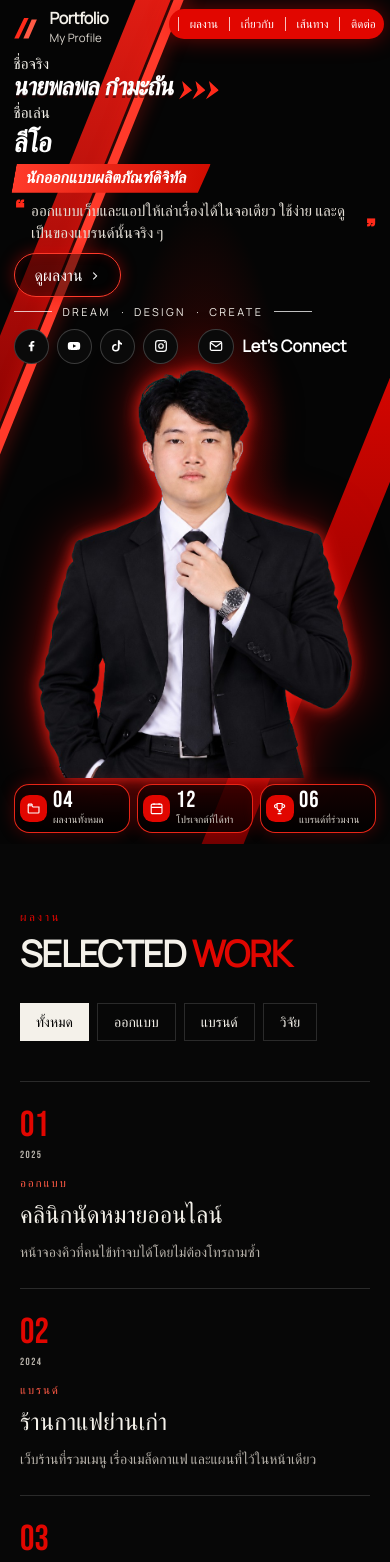
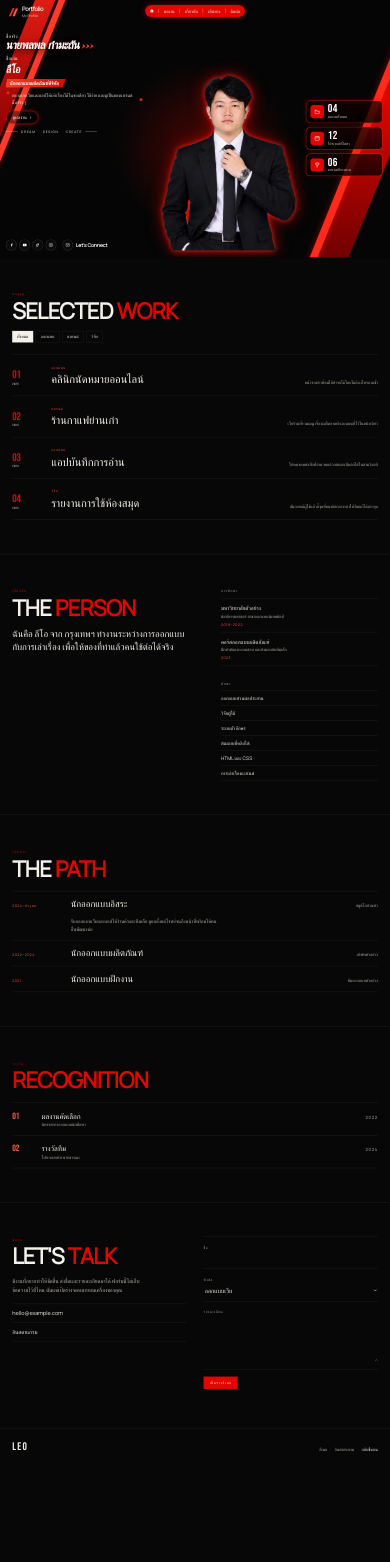
Before and after one commit to pammatan/cinematic-resume, a React (Vite) app: page / in a window 390 px wide. Shown: the top 1562 px of the page. After the commit the page ends 1465 px from the top, so only its background shows below. Built offline with nearby package versions, Linux system fonts and the light colour scheme; a web font is replaced by a local one.

Commit message:
Scale the desktop layout to the phone width instead of using a separate phone layout.
Co-authored-by: Cursor <cursoragent@cursor.com>

```diff
--- a/src/components/About.tsx
+++ b/src/components/About.tsx
@@ -4,11 +4,11 @@ import { SectionHeading } from "./SectionHeading";
 
 export function About() {
   return (
-    <section id="about" className="scroll-mt-24 border-t border-line py-16 md:py-28">
-      <div className="mx-auto grid max-w-[1400px] gap-10 px-5 md:px-10 lg:grid-cols-[1.1fr_0.9fr] lg:gap-14">
+    <section id="about" className="scroll-mt-24 border-t border-line py-28">
+      <div className="mx-auto grid max-w-[1400px] grid-cols-[1.1fr_0.9fr] gap-14 px-10">
         <Reveal>
           <SectionHeading eyebrow="เกี่ยวกับ" title="THE PERSON" />
-          <p className="mt-6 max-w-xl text-xl leading-snug md:mt-8 md:text-3xl">
+          <p className="mt-8 max-w-xl text-3xl leading-snug">
             ฉันคือ {profile.name} จาก {profile.location} ทำงานระหว่างการออกแบบกับการเล่าเรื่อง
             เพื่อให้ของที่ทำแล้วคนใช้ต่อได้จริง
           </p>
--- a/src/components/Awards.tsx
+++ b/src/components/Awards.tsx
@@ -6,8 +6,8 @@ export function Awards() {
   if (profile.awards.length === 0) return null;
 
   return (
-    <section id="awards" className="scroll-mt-24 border-t border-line py-16 md:py-28">
-      <div className="mx-auto max-w-[1400px] px-5 md:px-10">
+    <section id="awards" className="scroll-mt-24 border-t border-line py-28">
+      <div className="mx-auto max-w-[1400px] px-10">
         <Reveal>
           <SectionHeading eyebrow="รางวัล" title="RECOGNITION" />
         </Reveal>
@@ -15,7 +15,7 @@ export function Awards() {
           {profile.awards.map((award, index) => (
             <li
               key={`${award.title}-${award.year}`}
-              className="grid gap-1 border-b border-line py-5 md:grid-cols-[4rem_1fr_auto] md:items-baseline md:gap-8 md:py-6"
+              className="grid grid-cols-[4rem_1fr_auto] items-baseline gap-8 border-b border-line py-6"
             >
               <span className="font-display text-3xl text-signal">
                 {String(index + 1).padStart(2, "0")}
--- a/src/components/Contact.tsx
+++ b/src/components/Contact.tsx
@@ -34,8 +34,8 @@ export function Contact() {
   }
 
   return (
-    <section id="contact" className="scroll-mt-24 border-t border-line py-16 md:py-28">
-      <div className="mx-auto grid max-w-[1400px] gap-10 px-5 md:px-10 lg:grid-cols-2 lg:gap-14">
+    <section id="contact" className="scroll-mt-24 border-t border-line py-28">
+      <div className="mx-auto grid max-w-[1400px] grid-cols-2 gap-14 px-10">
         <Reveal>
           <SectionHeading eyebrow="ติดต่อ" title="LET'S TALK" />
           <p className="mt-8 max-w-md text-lg leading-relaxed text-mute">
--- a/src/components/Footer.tsx
+++ b/src/components/Footer.tsx
@@ -4,7 +4,7 @@ import { SafeLink } from "./SafeLink";
 export function Footer() {
   return (
     <footer className="border-t border-line">
-      <div className="mx-auto flex max-w-[1400px] flex-col gap-6 px-5 py-8 md:flex-row md:items-end md:justify-between md:px-10 md:py-10">
+      <div className="mx-auto flex max-w-[1400px] flex-row items-end justify-between gap-6 px-10 py-10">
         <div>
           <p className="font-display text-4xl tracking-[0.12em]">{profile.mark}</p>
         </div>
--- a/src/components/Journey.tsx
+++ b/src/components/Journey.tsx
@@ -7,8 +7,8 @@ export function Journey() {
   const [openId, setOpenId] = useState(profile.journey[0]?.id ?? "");
 
   return (
-    <section id="journey" className="scroll-mt-24 border-t border-line py-16 md:py-28">
-      <div className="mx-auto max-w-[1400px] px-5 md:px-10">
+    <section id="journey" className="scroll-mt-24 border-t border-line py-28">
+      <div className="mx-auto max-w-[1400px] px-10">
         <Reveal>
           <SectionHeading eyebrow="เส้นทาง" title="THE PATH" />
         </Reveal>
@@ -21,20 +21,20 @@ export function Journey() {
                 <h3>
                   <button
                     type="button"
-                    className="grid w-full gap-1 py-5 text-left md:grid-cols-[10rem_1fr_auto] md:items-baseline md:gap-8 md:py-6"
+                    className="grid w-full grid-cols-[10rem_1fr_auto] items-baseline gap-8 py-6 text-left"
                     aria-expanded={open}
                     aria-controls={panelId}
                     onClick={() => setOpenId(open ? "" : item.id)}
                   >
                     <span className="text-[0.72rem] tracking-[0.14em] text-signal">{item.years}</span>
-                    <span className="text-2xl md:text-3xl">{item.title}</span>
+                    <span className="text-3xl">{item.title}</span>
                     <span className="text-sm text-mute">{item.org}</span>
                   </button>
                 </h3>
                 <p
                   id={panelId}
                   hidden={!open}
-                  className="max-w-2xl pb-5 text-base leading-relaxed text-mute md:pb-6 md:pl-[12rem]"
+                  className="max-w-2xl pb-6 pl-[12rem] text-base leading-relaxed text-mute"
                 >
                   {item.detail}
                 </p>
--- a/src/components/SectionHeading.tsx
+++ b/src/components/SectionHeading.tsx
@@ -11,7 +11,7 @@ export function SectionHeading({ eyebrow, title }: SectionHeadingProps) {
   return (
     <div>
       <p className="text-[0.72rem] tracking-[0.22em] text-blood">{eyebrow}</p>
-      <h2 className="mt-3 text-4xl leading-[0.95] font-semibold tracking-tight md:text-7xl">
+      <h2 className="mt-3 text-7xl leading-[0.95] font-semibold tracking-tight">
         {lead ? <span className="text-paper">{lead} </span> : null}
         <span className="text-blood">{accent}</span>
       </h2>
--- a/src/components/Work.tsx
+++ b/src/components/Work.tsx
@@ -20,8 +20,8 @@ export function Work() {
       : profile.projects.filter((item) => item.category === category);
 
   return (
-    <section id="work" className="scroll-mt-24 py-16 md:py-28">
-      <div className="mx-auto max-w-[1400px] px-5 md:px-10">
+    <section id="work" className="scroll-mt-24 py-28">
+      <div className="mx-auto max-w-[1400px] px-10">
         <Reveal>
           <SectionHeading eyebrow="ผลงาน" title="SELECTED WORK" />
         </Reveal>
@@ -55,7 +55,7 @@ export function Work() {
               <li key={project.id} className="border-b border-line">
                 <button
                   type="button"
-                  className="grid w-full gap-3 py-6 text-left md:grid-cols-[6rem_1fr_auto] md:items-end md:gap-8 md:py-8"
+                  className="grid w-full grid-cols-[6rem_1fr_auto] items-end gap-8 py-8 text-left"
                   onClick={(event) => {
                     opener.current = event.currentTarget;
                     setSelected(project);
@@ -69,7 +69,7 @@ export function Work() {
                     <span className="block text-[0.72rem] tracking-[0.16em] text-signal">
                       {project.category}
                     </span>
-                    <span className="mt-2 block text-2xl leading-tight md:text-4xl">
+                    <span className="mt-2 block text-4xl leading-tight">
                       {project.title}
                     </span>
                   </span>
--- /dev/null
+++ b/src/fit.ts
@@ -0,0 +1,35 @@
+const DESIGN = 1280;
+const PHONE = 760;
+
+export function fitDesktop() {
+  const root = document.getElementById("root");
+  if (!root) return;
+
+  let frame = 0;
+
+  const apply = () => {
+    const viewport = document.documentElement.clientWidth;
+    const fitting = viewport < PHONE;
+    const scale = fitting ? viewport / DESIGN : 1;
+
+    root.style.width = fitting ? `${DESIGN}px` : "";
+    root.style.transformOrigin = "top left";
+    root.style.transform = fitting ? `scale(${scale})` : "";
+    root.style.position = fitting ? "absolute" : "";
+    root.style.left = fitting ? "0" : "";
+    root.style.top = fitting ? "0" : "";
+
+    document.body.style.height = fitting ? `${root.scrollHeight * scale}px` : "";
+  };
+
+  const schedule = () => {
+    cancelAnimationFrame(frame);
+    frame = requestAnimationFrame(apply);
+  };
+
+  schedule();
+  window.addEventListener("resize", schedule);
+  window.visualViewport?.addEventListener("resize", schedule);
+  new ResizeObserver(schedule).observe(root);
+  window.addEventListener("load", schedule);
+}
--- a/src/main.tsx
+++ b/src/main.tsx
@@ -10,6 +10,9 @@ import "@fontsource/ibm-plex-sans-thai/thai-600.css";
 import "@fontsource/ibm-plex-sans-thai/thai-700.css";
 import "./styles/global.css";
 import { App } from "./App";
+import { fitDesktop } from "./fit";
+
+fitDesktop();
 
 const root = document.getElementById("root");
 if (!root) throw new Error("ไม่พบจุดเริ่มของหน้า");
--- a/src/styles/global.css
+++ b/src/styles/global.css
@@ -408,172 +408,6 @@ html[data-motion="on"] {
   line-height: 1.2;
 }
 
-@media (max-width: 700px) {
-  .hero {
-    height: 100dvh;
-    min-height: 100dvh;
-    padding: 3.5rem 0.85rem 0.7rem;
-  }
-
-  .hero-brand {
-    top: 0.65rem;
-    left: 0.75rem;
-  }
-
-  .hero-brand svg {
-    width: 1.7rem;
-    height: 1.7rem;
-  }
-
-  .hero-brand strong {
-    font-size: 1rem;
-  }
-
-  .hero-shards span:nth-child(1) {
-    left: -2.2rem;
-    width: 2.2rem;
-  }
-
-  .hero-shards span:nth-child(2) {
-    left: 0.2rem;
-    width: 0.65rem;
-  }
-
-  .hero-shards span:nth-child(3) {
-    right: -1.5rem;
-    width: 2.6rem;
-  }
-
-  .hero-shards span:nth-child(4) {
-    display: none;
-  }
-
-  header nav[aria-label="ส่วนของหน้า"] {
-    top: 0.55rem !important;
-    right: 0.4rem !important;
-    left: auto !important;
-    max-width: calc(100% - 8.6rem);
-    transform: none !important;
-    translate: none !important;
-    padding: 0.12rem 0.2rem;
-  }
-
-  header nav[aria-label="ส่วนของหน้า"] a {
-    padding: 0.28rem 0.3rem;
-    font-size: 0.72rem;
-  }
-
-  header nav[aria-label="ส่วนของหน้า"] > a:first-child {
-    display: none;
-  }
-
-  .hero-stage {
-    display: flex;
-    flex-direction: column;
-    height: 100%;
-    min-height: 0;
-    gap: 0.35rem;
-  }
-
-  .hero-copy {
-    width: 100%;
-    padding-top: 0;
-  }
-
-  .hero-kicker {
-    font-size: 0.95rem;
-  }
-
-  .hero-kicker-next {
-    margin-top: 0.35rem;
-  }
-
-  .hero-name {
-    font-size: 1.55rem;
-    text-shadow:
-      0 1px 0 rgba(255, 255, 255, 0.22),
-      0 3px 0 rgba(40, 0, 0, 0.5);
-  }
-
-  .hero-real {
-    margin-top: 0.55rem;
-  }
-
-  .hero-real {
-    font-size: 1.7rem;
-  }
-
-  .hero-role {
-    margin-top: 0.4rem;
-    font-size: 1rem;
-  }
-
-  .hero-quote {
-    max-width: none;
-    margin-top: 0.45rem;
-    font-size: 0.95rem;
-    line-height: 1.45;
-  }
-
-  .hero-cta {
-    margin-top: 0.55rem;
-    font-size: 1rem;
-  }
-
-  .hero-tag {
-    margin-top: 0.45rem;
-    font-size: 0.68rem;
-  }
-
-  .hero-socials {
-    margin-top: 0.55rem;
-  }
-
-  .hero-figure {
-    flex: 1;
-    min-height: 0;
-    height: auto;
-  }
-
-  .hero-person {
-    left: 50%;
-    height: 100%;
-  }
-
-  .hero-stats {
-    flex-direction: row;
-    width: 100%;
-    gap: 0.4rem;
-    padding: 0;
-  }
-
-  .hero-stat-card {
-    flex: 1;
-    width: auto;
-    margin-left: 0;
-    gap: 0.35rem;
-    padding: 0.4rem 0.35rem;
-  }
-
-  .hero-stat-icon {
-    width: 1.7rem;
-    height: 1.7rem;
-  }
-
-  .hero-stat-icon svg {
-    width: 0.95rem;
-    height: 0.95rem;
-  }
-
-  .hero-stat {
-    font-size: 1.45rem;
-  }
-
-  .hero-stat-label {
-    font-size: 0.62rem;
-  }
-}
-
 .rail {
   position: fixed;
   top: 0;
```
